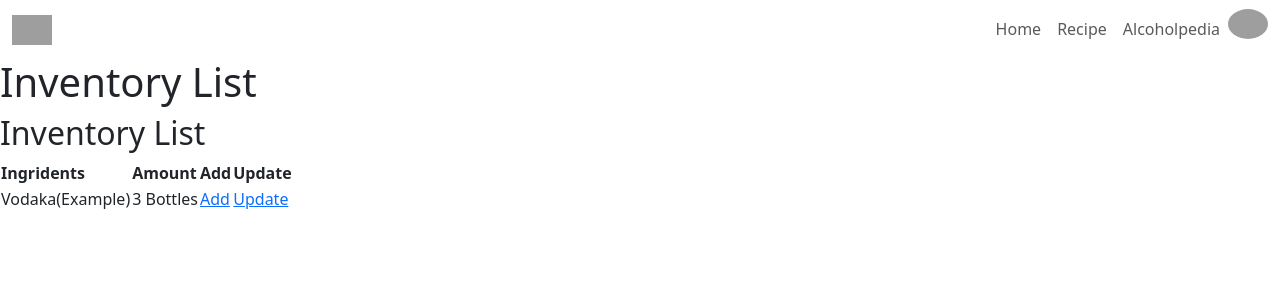
After one commit to Donald-Chow/CocktailCrafter, a Django app: page /inventory in a window 1280 px wide. The commit adds this page. Shown: the top 300 px of the page. Run offline with Django 4.2, Linux system fonts and the light colour scheme; grey boxes are pictures that could not be loaded.

Commit message:
create more empty views

```diff
--- a/CocktailCrafter/urls.py
+++ b/CocktailCrafter/urls.py
@@ -22,5 +22,11 @@ urlpatterns = [
     path('admin/', admin.site.urls),
     path('', views.home, name="home"),
     path('alcohol', views.AlcoholList.as_view(), name="alcohollist"),
-    path('alcohol/<pk>', views.AlcoholDetail.as_view(), name='alcoholdetail')
+    path('alcohol/<pk>', views.AlcoholDetail.as_view(), name='alcoholdetail'),
+    path('recipe', views.RecipeList.as_view(), name="recipelist"),
+    path('recipe/<pk>', views.RecipeDetail.as_view(), name="recipedetail"),
+    path('inventory', views.InventoryList.as_view(), name="inventorylist"),
+    path('inventory/<pk>',
+         views.InventoryDetail.as_view(),
+         name="inventorydetail")
 ]
--- /dev/null
+++ b/cocktail/templates/cocktail/_inventory_stock.html
@@ -0,0 +1,16 @@
+<h2>Inventory List</h2>
+
+<table>
+  <tr>
+    <th>Ingridents</th>
+    <th>Amount</th>
+    <th>Add</th>
+    <th>Update</th>
+  </tr>
+  <tr>
+    <td>Vodaka(Example)</td>
+    <td>3 Bottles</td>
+    <td><a href="#">Add</a></td>
+    <td><a href="#">Update</a></td>
+  </tr>
+</table>
--- a/cocktail/templates/cocktail/alcohol_detail.html
+++ b/cocktail/templates/cocktail/alcohol_detail.html
@@ -1,5 +1,5 @@
 {% extends "cocktail/base.html" %} {% block content %}
-<h1>Cocktail Detail</h1>
+<h1>Ingrident Detail</h1>
 
 <div class="card-cocktail d-flex">
   <img
--- a/cocktail/templates/cocktail/home.html
+++ b/cocktail/templates/cocktail/home.html
@@ -6,7 +6,8 @@
     {% if request.user.is_authenticated %}
     <div class="col-8">
       <p>{{request.user}}</p>
-      {% comment %} show dashboard {% endcomment %}
+      {% include "cocktail/_inventory_stock.html"%} {% comment %} show dashboard
+      {% endcomment %}
     </div>
     {% else %}
     <div class="col-8">
--- /dev/null
+++ b/cocktail/templates/cocktail/inventory_detail.html
@@ -0,0 +1,4 @@
+{% extends "cocktail/base.html" %} {% block content %}
+<h1>Inventory Detail</h1>
+
+{% endblock %}
--- /dev/null
+++ b/cocktail/templates/cocktail/inventory_list.html
@@ -0,0 +1,3 @@
+{% extends "cocktail/base.html" %} {% block content %}
+<h1>Inventory List</h1>
+{% include 'cocktail/_inventory_stock.html' %} {% endblock %}
--- a/cocktail/templates/cocktail/nav_bar.html
+++ b/cocktail/templates/cocktail/nav_bar.html
@@ -23,7 +23,7 @@
           <a class="nav-link" href="{% url 'home' %}">Home</a>
         </li>
         <li class="nav-item">
-          <a class="nav-link" href="#">Recipe</a>
+          <a class="nav-link" href="{% url 'recipelist' %}">Recipe</a>
         </li>
         <li class="nav-item">
           <a class="nav-link" href="{% url 'alcohollist' %}">Alcoholpedia</a>
@@ -41,8 +41,10 @@
             class="dropdown-menu dropdown-menu-end"
             aria-labelledby="navbarDropdown"
           >
-            <a class="dropdown-item" href="#">My Favoritesy</a>
-            <a class="dropdown-item" href="#">My Investory</a>
+            <a class="dropdown-item" href="#">My Favorites</a>
+            <a class="dropdown-item" href="{% url 'inventorylist' %}"
+              >My Inventory</a
+            >
             <a class="dropdown-item" data-turbo-method="delete" href="#"
               >Log out</a
             >
--- /dev/null
+++ b/cocktail/templates/cocktail/recipe_detail.html
@@ -0,0 +1,4 @@
+{% extends "cocktail/base.html" %} {% block content %}
+<h1>Recipe Detail</h1>
+
+{% endblock %}
--- /dev/null
+++ b/cocktail/templates/cocktail/recipe_list.html
@@ -0,0 +1,4 @@
+{% extends "cocktail/base.html" %} {% block content %}
+<h1>Recipe List</h1>
+
+{% endblock %}
--- a/cocktail/views.py
+++ b/cocktail/views.py
@@ -26,8 +26,10 @@ class AlcoholList(ListView):
 
     def get_context_data(self, **kwargs):
         # Call the superclass's get_context_data() to get the default context
+        context = super().get_context_data(**kwargs)
+        # get query params
         type = self.request.GET.get('type')
-        context = super().get_context_data(**kwargs)
+        # get list of unique types
         types = Alcohol.objects.values_list('type', flat=True).distinct()
         # Add additional data to the context dictionary
         additional_data = {'types': types, 'type': type}
@@ -42,3 +44,25 @@ class AlcoholDetail(DetailView):
     model = Alcohol
     template_name = 'cocktail/alcohol_detail.html'
     context_object_name = 'alcohol'
+
+
+class RecipeList(ListView):
+    model = Recipe
+    template_name = 'cocktail/recipe_list.html'
+
+
+class RecipeDetail(DetailView):
+    model = Recipe
+    template_name = 'cocktail/recipe_detail.html'
+    context_object_name = 'recipe'
+
+
+class InventoryList(ListView):
+    model = Inventory
+    template_name = 'cocktail/inventory_list.html'
+
+
+class InventoryDetail(DetailView):
+    model = Inventory
+    template_name = 'cocktail/inventory_detail.html'
+    context_object_name = 'inventory'
```
